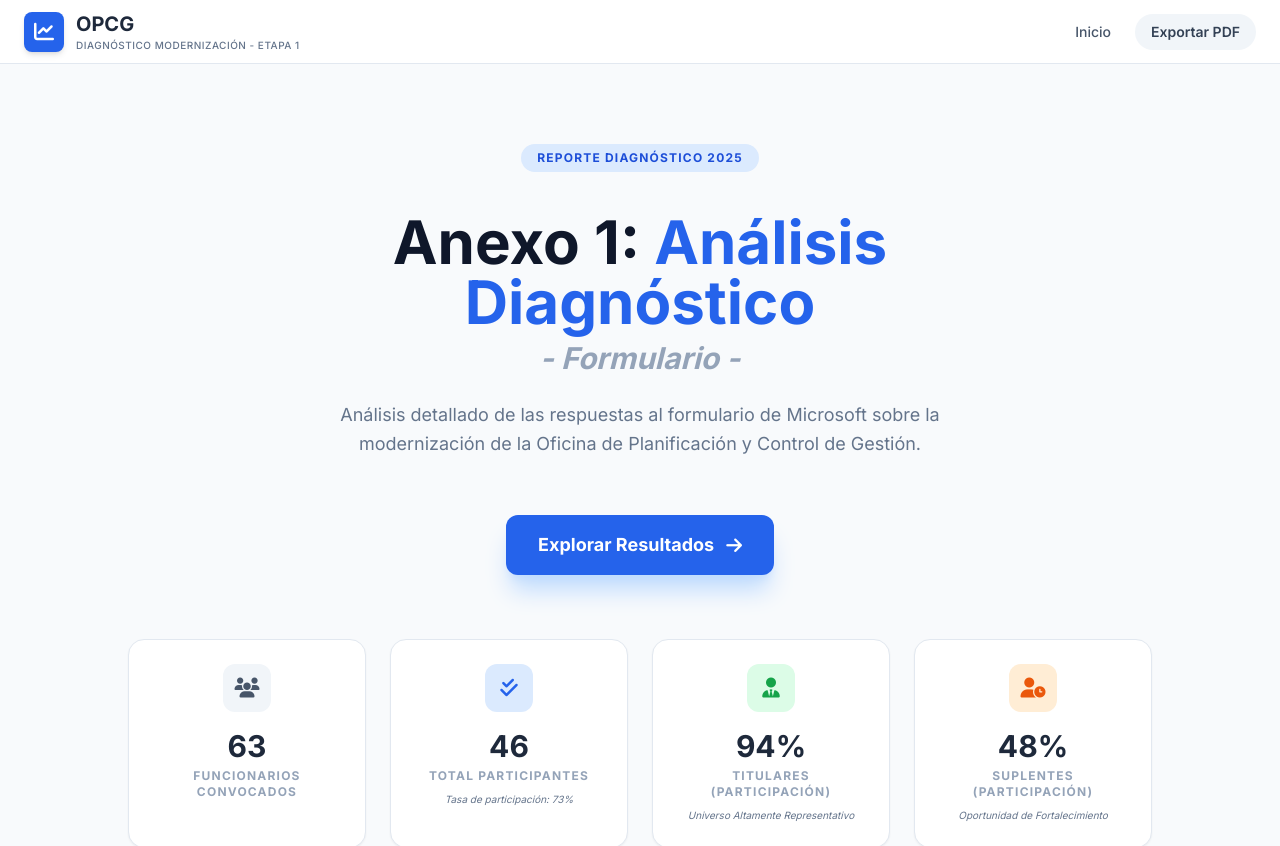
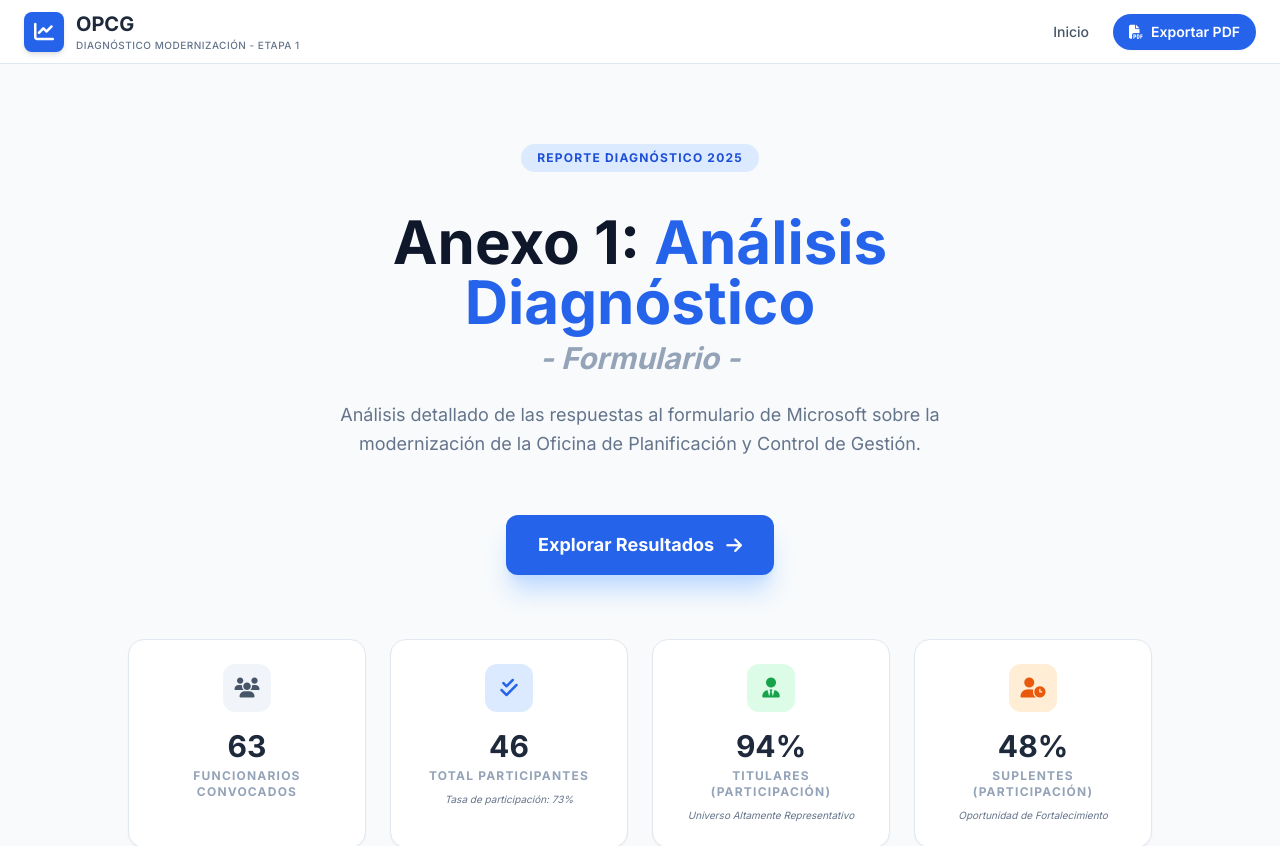
Before and after one commit to PauGuSe/OPCG, a React (Vite) app: page / in a window 1280 px wide. Shown: the top 846 px of the page. Built offline with nearby package versions, Linux system fonts and the light colour scheme.

Commit message:
Add files via upload

```diff
--- a/src/components/Header.tsx
+++ b/src/components/Header.tsx
@@ -1,13 +1,48 @@
 
-import React from 'react';
+import React, { useState } from 'react';
 
 interface HeaderProps {
   onNavigateHome: () => void;
 }
 
 const Header: React.FC<HeaderProps> = ({ onNavigateHome }) => {
+  const [isExporting, setIsExporting] = useState(false);
+
+  const handleExportPDF = () => {
+    const element = document.getElementById('report-content');
+    if (!element) return;
+
+    setIsExporting(true);
+
+    const opt = {
+      margin: [10, 10, 10, 10],
+      filename: 'Reporte_Diagnostico_SIG_2025.pdf',
+      image: { type: 'jpeg', quality: 0.98 },
+      html2canvas: {
+        scale: 2,
+        useCORS: true,
+        letterRendering: true,
+        logging: false
+      },
+      jsPDF: { unit: 'mm', format: 'a4', orientation: 'portrait' },
+      pagebreak: { mode: ['avoid-all', 'css', 'legacy'] }
+    };
+
+    // Usar la librería global cargada en index.html
+    const html2pdf = (window as any).html2pdf;
+
+    html2pdf().set(opt).from(element).save().then(() => {
+      setIsExporting(false);
+    }).catch((err: any) => {
+      console.error('Error generando PDF:', err);
+      setIsExporting(false);
+      // Fallback a impresión nativa si falla
+      window.print();
+    });
+  };
+
   return (
-    <header className="bg-white border-b border-slate-200 h-16 flex items-center justify-between px-6 z-30 sticky top-0">
+    <header className="bg-white border-b border-slate-200 h-16 flex items-center justify-between px-6 z-30 sticky top-0 no-print">
       <div
         className="flex items-center gap-3 cursor-pointer group"
         onClick={onNavigateHome}
@@ -25,19 +60,26 @@ const Header: React.FC<HeaderProps> = ({ onNavigateHome }) => {
         </div>
       </div>
 
-      <nav className="hidden md:flex items-center gap-6">
+      <nav className="flex items-center gap-4 md:gap-6">
         <button
           onClick={onNavigateHome}
-          className="text-sm font-medium text-slate-600 hover:text-blue-600 transition-colors"
+          className="hidden md:block text-sm font-medium text-slate-600 hover:text-blue-600 transition-colors"
         >
           Inicio
         </button>
-        <a
-          href="#"
-          className="bg-slate-100 text-slate-700 px-4 py-2 rounded-full text-sm font-semibold hover:bg-slate-200 transition-colors"
+        <button
+          onClick={handleExportPDF}
+          disabled={isExporting}
+          className={`${
+            isExporting ? 'bg-slate-400 cursor-wait' : 'bg-blue-600 hover:bg-blue-700'
+          } text-white px-4 py-2 rounded-full text-xs md:text-sm font-semibold transition-all flex items-center gap-2 shadow-sm active:scale-95`}
         >
-          Exportar PDF
-        </a>
+          <i className={`fa-solid ${isExporting ? 'fa-circle-notch fa-spin' : 'fa-file-pdf'}`}></i>
+          <span className="hidden sm:inline">
+            {isExporting ? 'Generando PDF...' : 'Exportar PDF'}
+          </span>
+          <span className="sm:hidden">{isExporting ? '...' : 'PDF'}</span>
+        </button>
       </nav>
     </header>
   );
```
